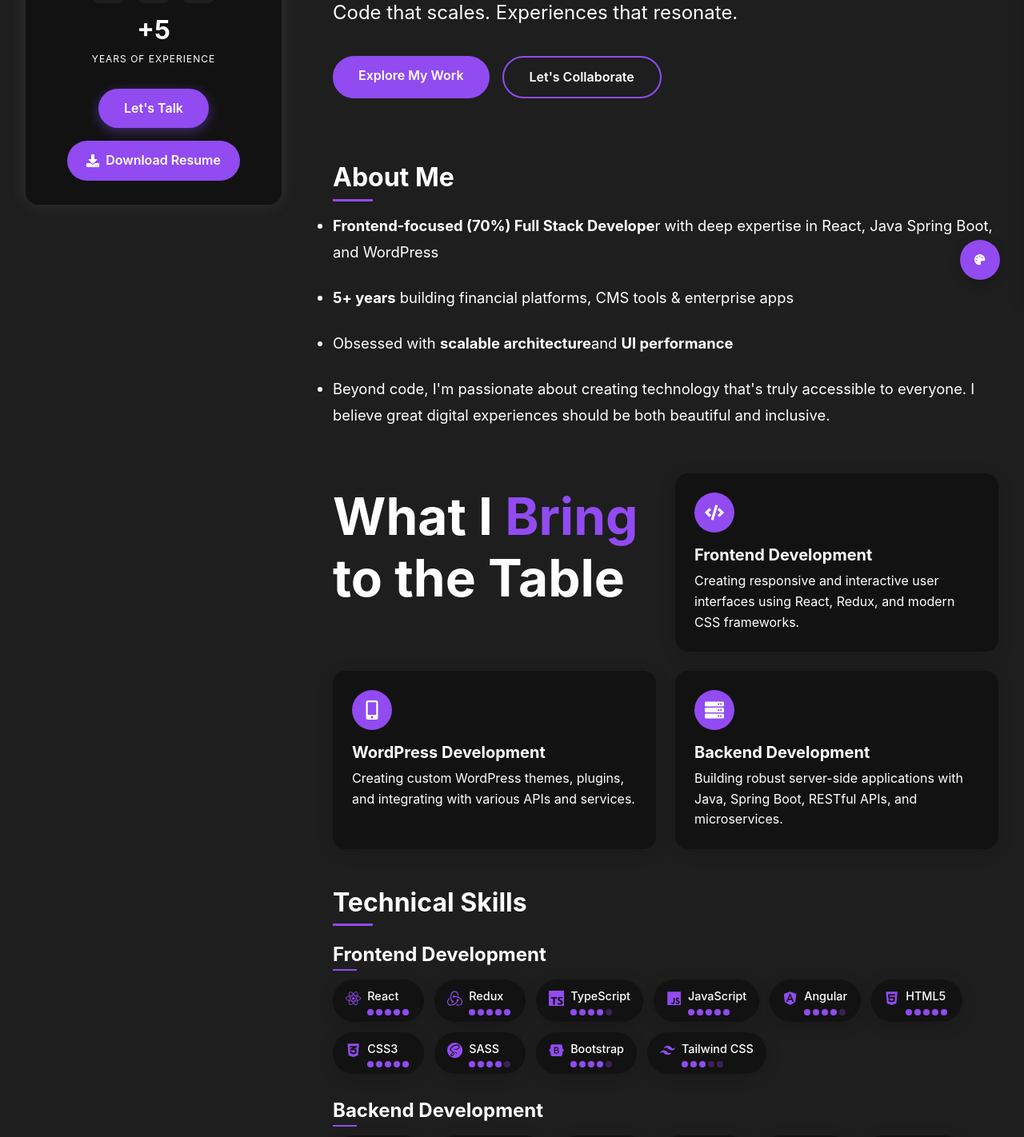
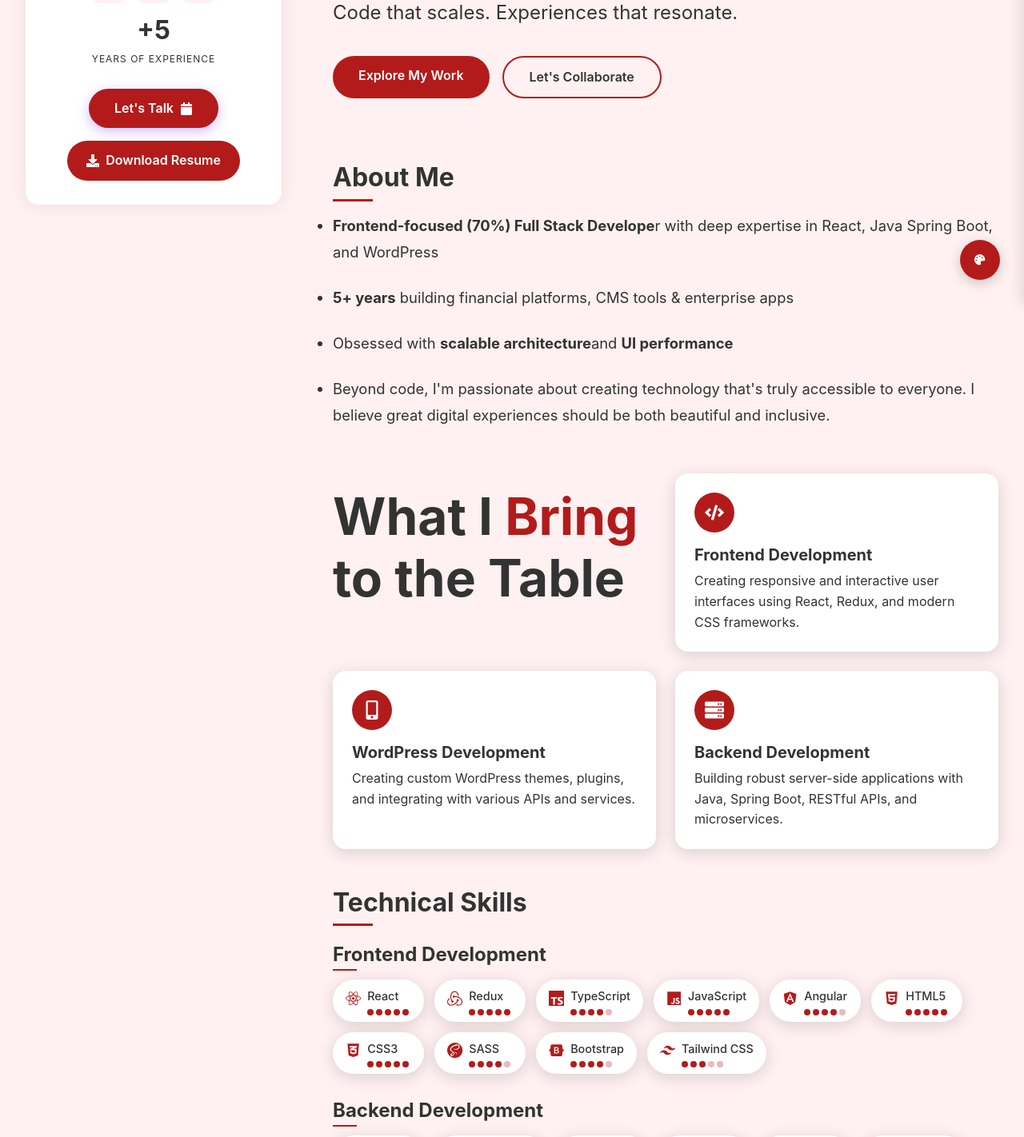
Before and after one commit to 245charan/charan-epuri.dev, a React (Vite) app: page / in a window 1280 px wide. Shown: the part 420-1842 px from the top of the page at 80% size. Built offline with nearby package versions, Linux system fonts and the light colour scheme.

Commit message:
Booking details added and default theme changed

```diff
--- a/src/components/navbar/Navbar.jsx
+++ b/src/components/navbar/Navbar.jsx
@@ -144,7 +144,6 @@
 	top: ${(props) => (props.isMobile ? '0' : 'auto')};
 	right: ${(props) => (props.isMobile ? '0' : 'auto')};
 	height: ${(props) => (props.isMobile ? '100vh' : 'auto')};
-	width: ${(props) => (props.isMobile ? '70%' : 'auto')};
 	background-color: ${(props) =>
 		props.isMobile ? 'var(--card-background)' : 'transparent'};
 	transition: transform 0.3s ease-in-out;
@@ -156,8 +155,8 @@
 	padding: ${(props) => (props.isMobile ? '5rem 2rem 2rem' : '0')};
 
 	${media.mobile`
-    width: 85%;
-  `}
+		width: 85%;
+	`}
 `;
 
 const NavItem = styled.a`
@@ -191,17 +190,15 @@
 		content: '';
 		position: absolute;
 		bottom: 0;
-		// left: 45%;
-		// width: 0;
 		height: 0.125rem;
 		background-color: var(--primary-color);
-		// transition: all 0.3s ease-in-out;
-		// transform: translateX(-50%);
+		transition: all 0.3s ease;
 	}
 
 	&:hover::after,
 	&.active::after {
 		width: 80%;
+		transition: all 0.3s ease;
 	}
 
 	${media.mobile`
--- a/src/components/profile/ProfileCard.jsx
+++ b/src/components/profile/ProfileCard.jsx
@@ -1,6 +1,6 @@
 import React from 'react';
 import styled from 'styled-components';
-import { FaGithub, FaLinkedin, FaEnvelope } from 'react-icons/fa';
+import { FaGithub, FaCalendar, FaLinkedin, FaEnvelope } from 'react-icons/fa';
 import ResumeDownload from '../resume/ResumeDownload';
 import profilePicture from '../../assets/images/pencilSketchProfilePicture.webp';
 import { media } from '../../styles/Responsive';
@@ -118,7 +118,9 @@
 `;
 
 const CTAButton = styled.a`
-	display: inline-block;
+	display: flex;
+	align-items: center;
+	justify-content: center;
 	padding: 0.75rem 2rem;
 	background-color: var(--primary-color);
 	color: white;
@@ -127,7 +129,9 @@
 	transition: all 0.3s ease;
 	text-decoration: none;
 	margin-top: 1rem;
-
+	svg {
+		margin-left:0.5rem;
+	}
 	&:hover {
 		transform: translateY(-0.25rem);
 		box-shadow: 0 0.25rem 0.9375rem rgba(138, 86, 255, 0.4);
@@ -184,18 +188,20 @@
 				<SocialIcon
 					href='https://github.com/245charan/'
 					target='_blank'
-					aria-label="Github"
+					aria-label='Github'
 					rel='noopener noreferrer'>
 					<FaGithub />
 				</SocialIcon>
 				<SocialIcon
 					href='https://www.linkedin.com/in/charan-epuri/'
 					target='_blank'
-					aria-label="Linkedin"
+					aria-label='Linkedin'
 					rel='noopener noreferrer'>
 					<FaLinkedin />
 				</SocialIcon>
-				<SocialIcon href='mailto:charan.epuri1@marist.edu' aria-label="mail">
+				<SocialIcon
+					href='mailto:charan.epuri1@marist.edu'
+					aria-label='mail'>
 					<FaEnvelope />
 				</SocialIcon>
 			</SocialLinks>
@@ -213,7 +219,13 @@
 					<StatLabel>Happy Clients</StatLabel>
 				</StatItem> */}
 			</Stats>
-			<CTAButton title='Lets Talk' target='_blank' aria-label="lets-talk" href='https://outlook.office.com/bookwithme/user/15d34846ee2f47be84a77aa55dd0ebbd@marist.edu?anonymous&ep=plink'>Let's Talk</CTAButton>
+			<CTAButton
+				title='Open for technical discussions at your convenience – no pressure!'
+				target='_blank'
+				aria-label='lets-talk'
+				href='https://outlook.office.com/bookwithme/user/15d34846ee2f47be84a77aa55dd0ebbd@marist.edu?anonymous&ep=plink'>
+				Let's Talk <FaCalendar />
+			</CTAButton>
 			<ResumeDownload />
 		</ProfileCardContainer>
 	);
--- a/src/redux/slices/themeSlice.js
+++ b/src/redux/slices/themeSlice.js
@@ -48,8 +48,8 @@
 };
 
 const initialState = {
-	themeName: 'dark',
-	currentTheme: themes.dark,
+	themeName: 'red',
+	currentTheme: themes.red,
 	themes,
 };
 
--- a/src/sections/Projects.jsx
+++ b/src/sections/Projects.jsx
@@ -45,7 +45,7 @@
   `}
 
 	${media.desktop`
-    grid-template-columns: repeat(3, 1fr);
+    grid-template-columns: repeat(2, 1fr);
   `}
 `;
 
--- a/src/sections/Skills.jsx
+++ b/src/sections/Skills.jsx
@@ -110,6 +110,48 @@
 	&:hover span {
 		color: white;
 	}
+
+	/* Tooltip styling */
+	&::after {
+		content: attr(data-tooltip);
+		position: absolute;
+		bottom: 100%;
+		left: 50%;
+		transform: translateX(-50%);
+		background: rgba(0, 0, 0, 0.9);
+		color: #fff;
+		padding: 8px 12px;
+		border-radius: 4px;
+		font-size: 14px;
+		white-space: nowrap;
+		opacity: 0;
+		visibility: hidden;
+		transition: opacity 0.2s;
+		pointer-events: none;
+		font-family: sans-serif;
+		margin-bottom: 8px;
+	}
+
+	&::before {
+		content: '';
+		position: absolute;
+		bottom: calc(100% - 4px);
+		left: 50%;
+		transform: translateX(-50%);
+		border-width: 5px;
+		border-style: solid;
+		border-color: rgba(0, 0, 0, 0.9) transparent transparent transparent;
+		opacity: 0;
+		visibility: hidden;
+		transition: opacity 0.2s;
+	}
+
+	&:hover::after,
+	&:hover::before {
+		opacity: 1;
+		visibility: visible;
+		transition-delay: 0.2s;
+	}
 `;
 
 const TagIcon = styled.div`
@@ -142,11 +184,9 @@
 			: 'rgba(var(--primary-color-rgb), 0.3)'};
 	margin-right: 0.1875rem;
 
-  ${SkillTag}:hover & {
-		background-color: ${(props) => props.active ? '#fff' : '#b9b9b9'};
-
-  }
-
+	${SkillTag}:hover & {
+		background-color: ${(props) => (props.active ? '#fff' : '#b9b9b9')};
+	}
 `;
 
 const SkillsSection = () => {
@@ -243,7 +283,9 @@
 					</SkillsCategoryTitle>
 					<TagCloud>
 						{category.skills.map((skill, skillIndex) => (
-							<SkillTag key={`${categoryIndex}-${skillIndex}`}>
+							<SkillTag
+								data-tooltip={`Expertise Level: ${skill.level} / 5`}
+								key={`${categoryIndex}-${skillIndex}`}>
 								<TagIcon>{skill.icon}</TagIcon>
 								<div>
 									<TagName>{skill.name}</TagName>
```
Also changed, not shown: 3 other files (tests, documents, lock files or other folders).
